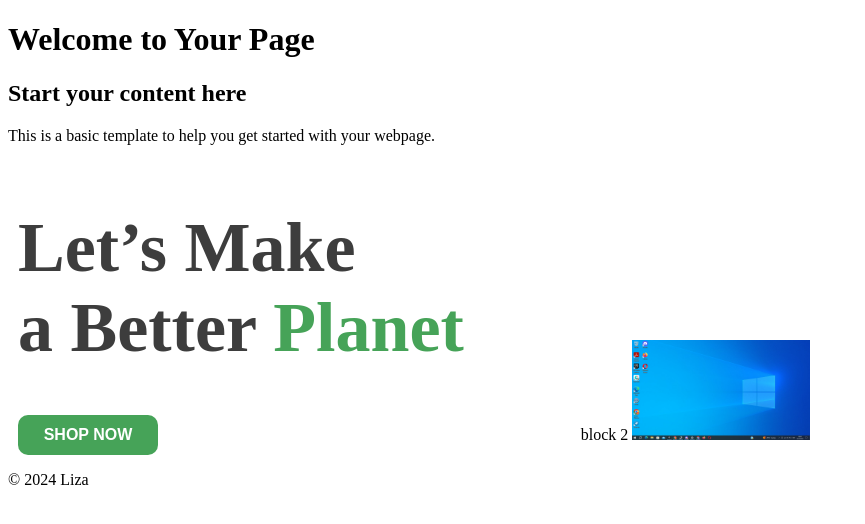
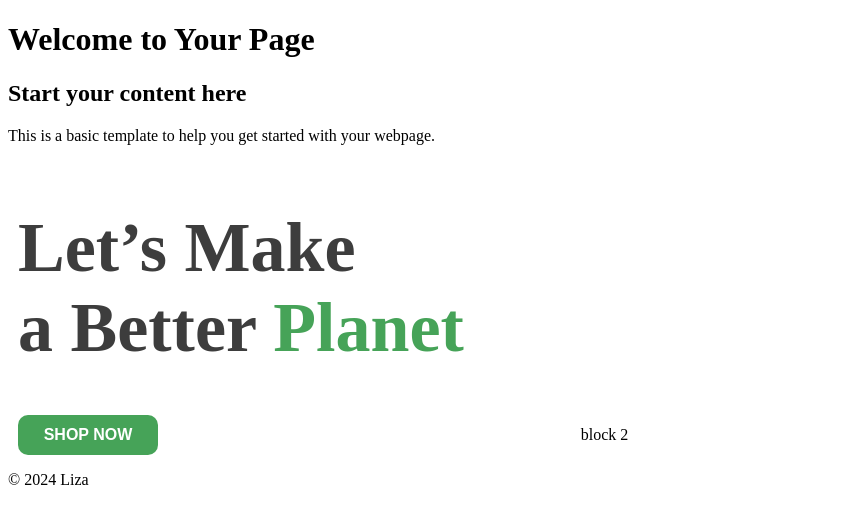
Before and after one commit to lizwxaa/liza_homework, a plain HTML site: page index.html in a window 1280 px wide. Shown: the whole page, without its empty margins (0-865 px from the left). Drawn offline with Linux system fonts and the light colour scheme.

Commit message:
deleted unneeded screen

```diff
--- a/index.html
+++ b/index.html
@@ -28,7 +28,6 @@
     </div>
     <div class="my-blocks">
         block 2
-        <img src="screen.png" alt="" height="100">
 
     </div>
 
```
Also changed, not shown: screen.png (deleted).
